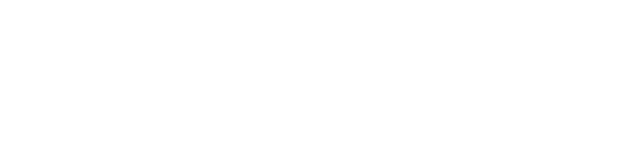
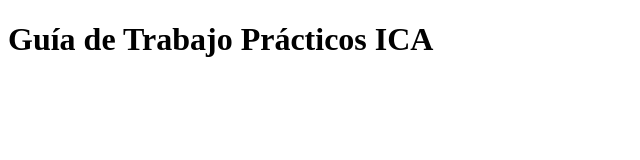
Before and after one commit to francoVillaL/GuiaICA, a plain HTML site: page index.html in a window 1280 px wide. Shown: the whole page, without its empty margins (0-640 px from the left). Drawn offline with Linux system fonts and the light colour scheme.

Commit message:
le metimos un CSS

```diff
--- /dev/null
+++ b/Estilos/estilos.css
@@ -0,0 +1,4 @@
+.TIT{
+    text-align: center;
+    color:brown;
+}
--- a/index.html
+++ b/index.html
@@ -3,7 +3,9 @@
     <head>
         <meta charset="utf-8">
         <title> Guía Trabajos Prácticos ICA</title>
+        <link href="Estilos/estilos.css" rel="stylesheet" type="txt/css"
     </head>
+    <h1 class="TIT">Guía de Trabajo Prácticos ICA</h1>
     <body>
 
     </body>
```
Also changed, not shown: escriptes/escriptes.js (added).
